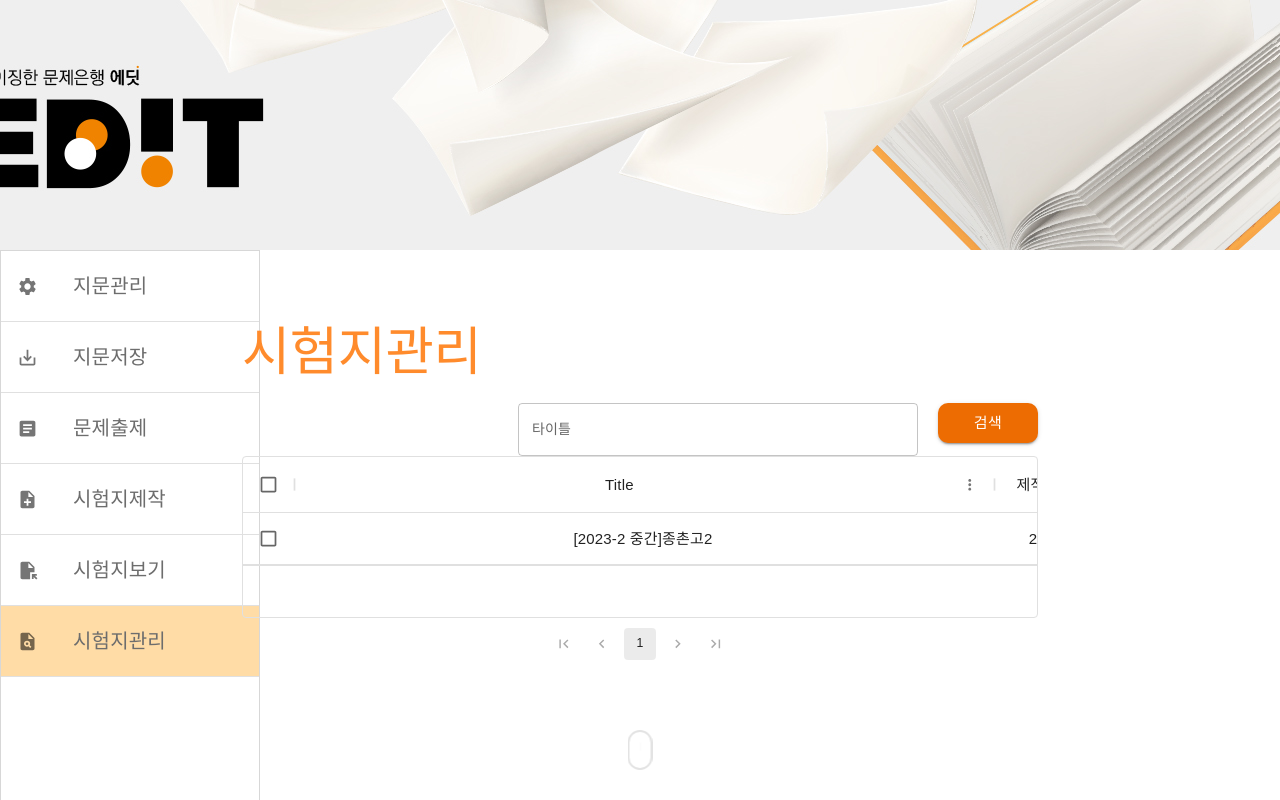
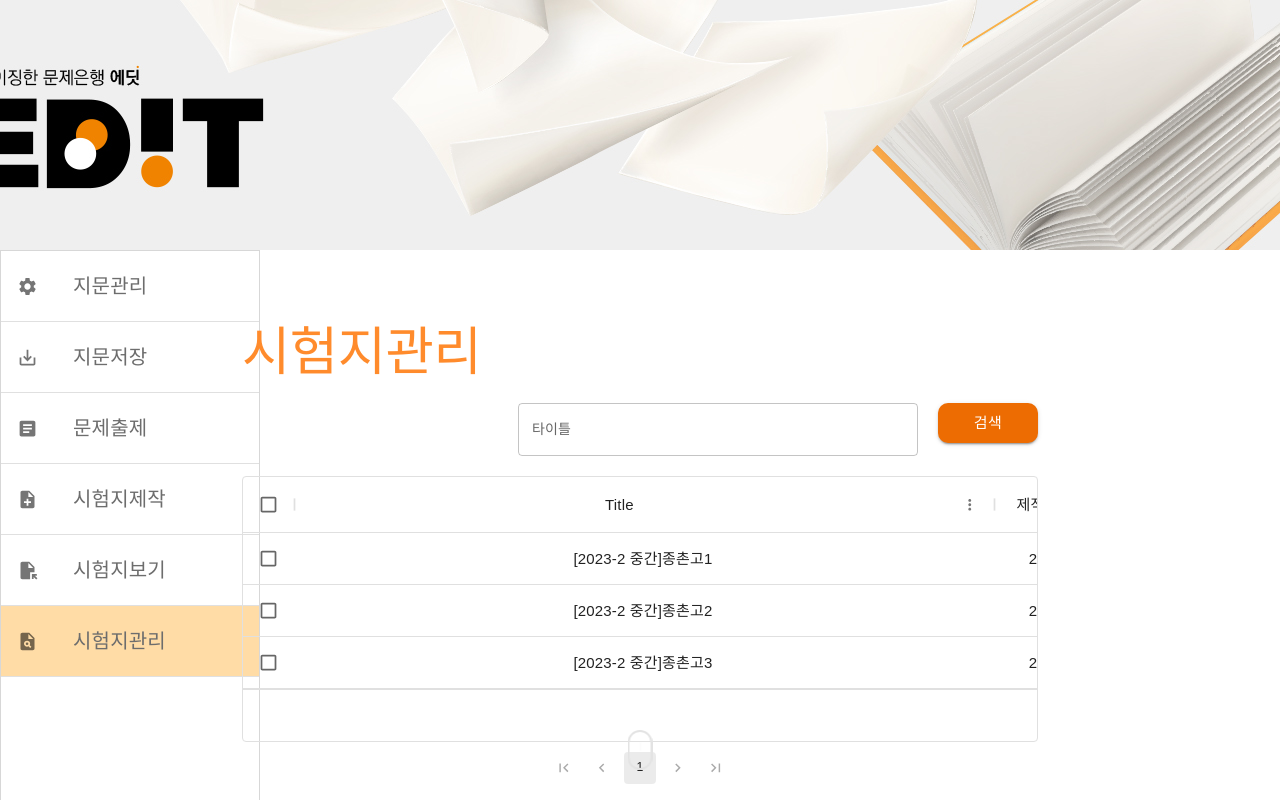
Before and after one commit to Blooming-Flower/blooming-flower-front, a React (Vite) app: page /question/examMng in a window 1280 px wide. Shown: the top 800 px of the page. Built offline with nearby package versions, Linux system fonts and the light colour scheme; a web font is replaced by a local one.

Commit message:
pdf svg 파일 적용

```diff
--- a/src/pages/menu/question/examManage/examMng.tsx
+++ b/src/pages/menu/question/examManage/examMng.tsx
@@ -4,22 +4,27 @@ import { FormControl, TextField, Pagination, Button } from "@mui/material";
 import Typography from "@mui/material/Typography";
 import { DataGrid, GridColDef, GridRowParams } from "@mui/x-data-grid";
 import * as React from "react";
-import {ReactComponent as PdfSvg} from 'src/assets/svg/PdfSvg.svg';
+import pdfSvg from "/src/assets/svg/pdfSvg.svg";
 
 const ExamMng = () => {
   const [searcText, setSearchText] = React.useState("");
   const [page, setPage] = React.useState(0);
-  const popupRef: any = React.useRef();
 
-  const textFieldOnChange = (event : React.ChangeEvent<HTMLInputElement | HTMLTextAreaElement>) => {
+  const textFieldOnChange = (
+    event: React.ChangeEvent<HTMLInputElement | HTMLTextAreaElement>
+  ) => {
     const {
-      currentTarget: { value }
+      currentTarget: { value },
     } = event;
     setSearchText(value);
   };
 
   const deleteExam = () => {
-    popupRef.current.handleOpen();
+    console.log("api로 삭제 요청");
+  };
+
+  const downPdf = () => {
+    console.log("pdf 다운도르");
   };
 
   const columns: GridColDef[] = [
@@ -29,6 +34,7 @@ const ExamMng = () => {
       width: 700,
       align: "center",
       headerAlign: "center",
+      editable: true,
     },
     {
       field: "createDate",
@@ -43,9 +49,9 @@ const ExamMng = () => {
       width: 150,
       align: "center",
       headerAlign: "center",
-      // getActions: (params : GridRowParams) => {
-      //   <PdfSvg></PdfSvg>
-      // }
+      renderCell: () => (
+        <img src={pdfSvg} width={30} height={30} onClick={downPdf} />
+      ),
     },
     {
       field: "actions",
@@ -53,12 +59,12 @@ const ExamMng = () => {
       width: 150,
       align: "center",
       headerAlign: "center",
-      getActions: (params : GridRowParams) => [
+      getActions: (params: GridRowParams) => [
         <Button
           variant="outlined"
           color="warning"
           size="medium"
-          onClick={deleteExam}
+          onClick={() => deleteExam()}
         >
           삭제
         </Button>,
@@ -68,9 +74,24 @@ const ExamMng = () => {
   const rows = [
     {
       id: 1,
+      title: "[2023-2 중간]종촌고1",
+      createDate: new Date().toISOString().split("T")[0],
+      downPdf: "",
+      actions: "",
+    },
+    {
+      id: 2,
       title: "[2023-2 중간]종촌고2",
-      createDate: (new Date()).toISOString().split('T')[0],
-      downPdf : <PdfSvg width={50} height={50} fill="#ED1C24"/>
+      createDate: new Date().toISOString().split("T")[0],
+      // downPdf: "",
+      actions: "",
+    },
+    {
+      id: 3,
+      title: "[2023-2 중간]종촌고3",
+      createDate: new Date().toISOString().split("T")[0],
+      downPdf: "",
+      // actions: "",
     },
   ];
 
@@ -84,9 +105,8 @@ const ExamMng = () => {
         >
           시험지관리
         </Typography>
-        <div style={{ textAlign: "right" }}>
+        <div style={{ textAlign: "right", marginBottom: 20 }}>
           <TextField
-            // size="small"
             label="타이틀"
             variant="outlined"
             onChange={textFieldOnChange}
@@ -94,7 +114,7 @@ const ExamMng = () => {
           >
             {searcText}
           </TextField>
-          <CustomButton type="string" label="검색">{''}</CustomButton>
+          <CustomButton type="string" label="검색" />
         </div>
         <div>
           <DataGrid
--- a/tsconfig.json
+++ b/tsconfig.json
@@ -34,7 +34,7 @@
 			"@components/*": ["src/components/*"]
 		}
 	},
-	"include": ["src"],
+	"include": ["src", "src/custom.d.ts"],
 	// "include": ["./src/**/*"],
 	// "exclude": ["./node_modules"],
 	"references": [{ "path": "./tsconfig.node.json" }]
```
Also changed, not shown: src/assets/svg/PdfSvg.svg.
